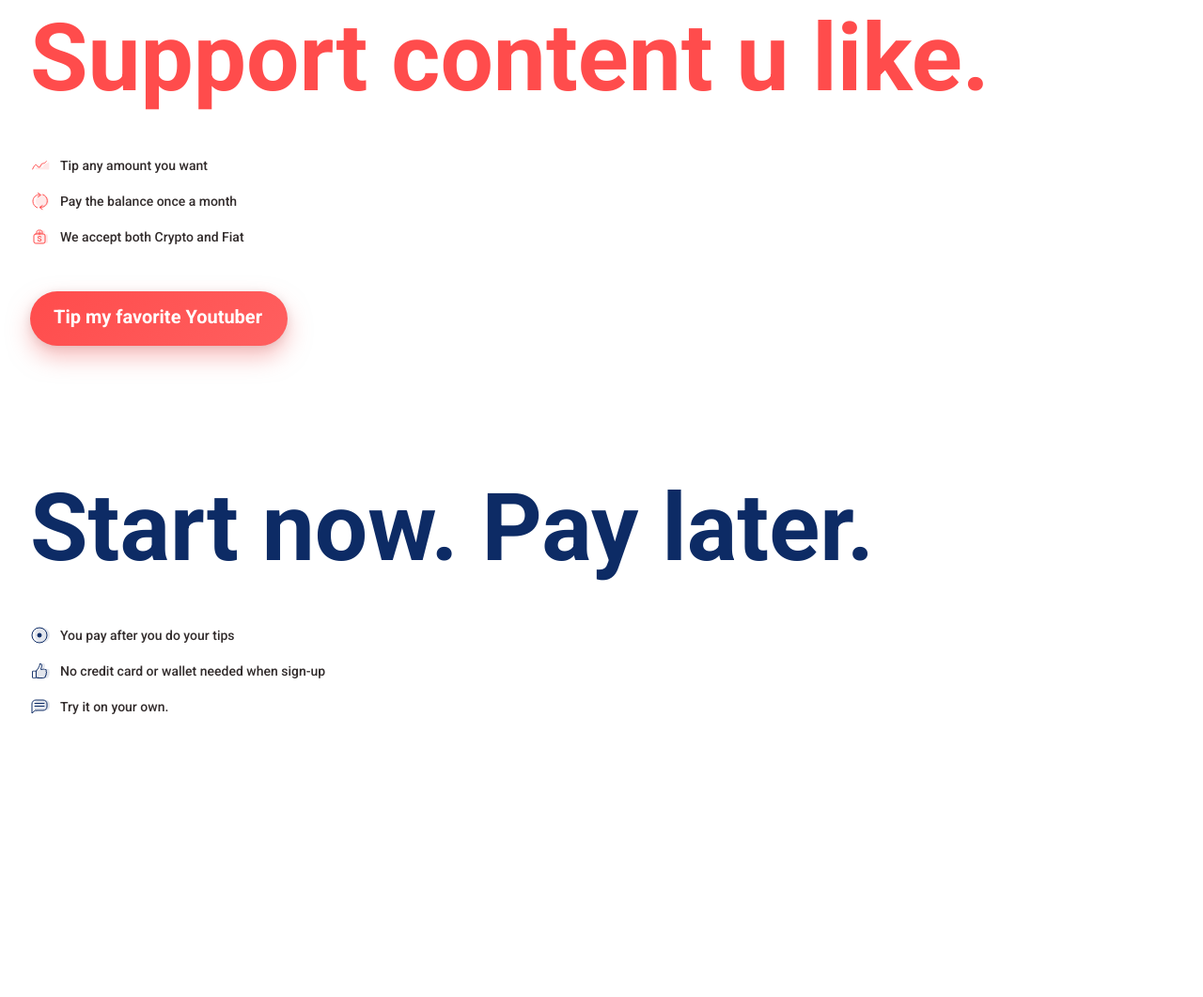
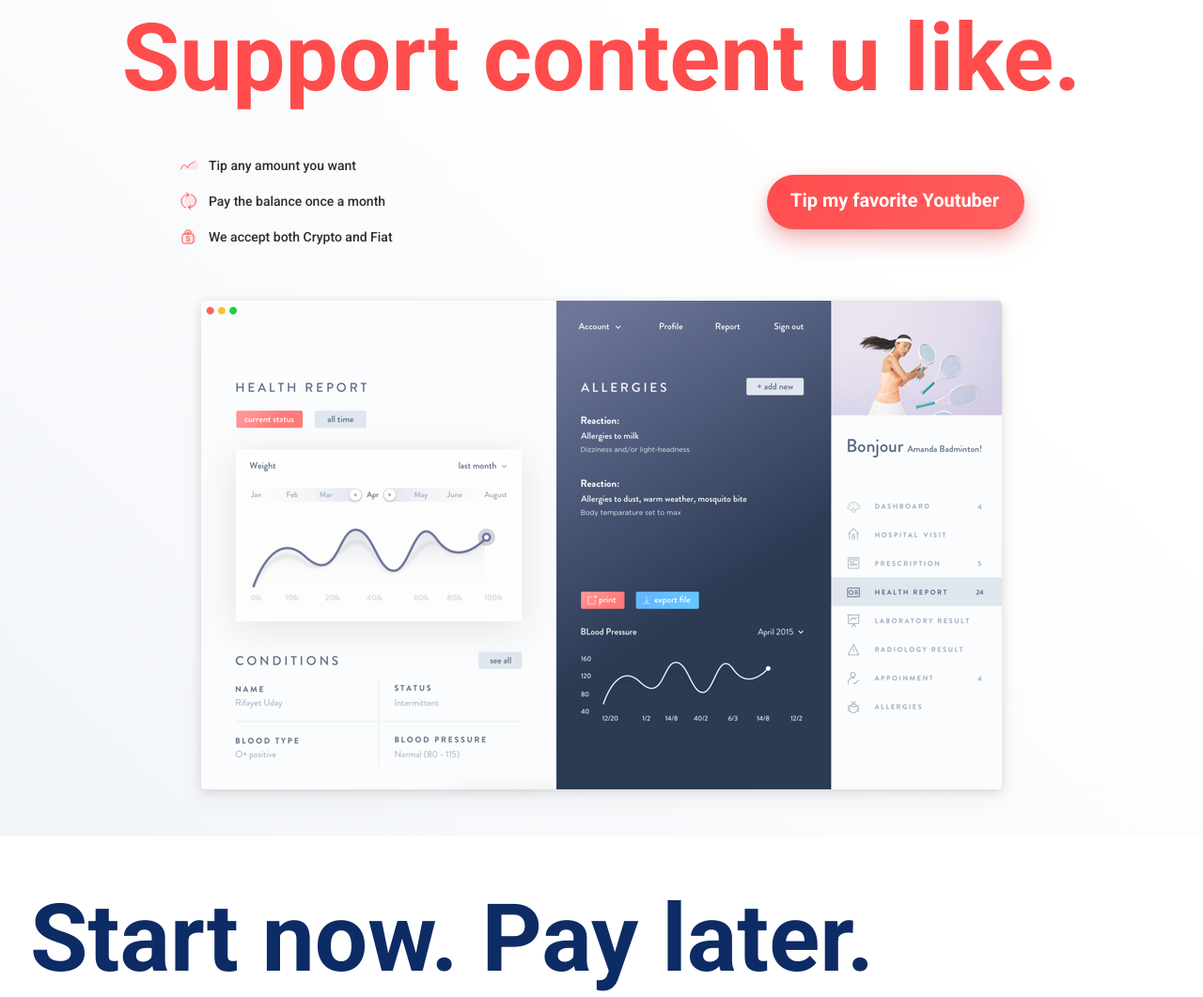
Before and after one commit to lucker14-zz/utip, a plain HTML site: page src/index.html in a window 1280 px wide. Shown: the part 2110-3171 px from the top of the page at 94% size. Before the commit the page ends 3063 px from the top, so only its background shows below. Drawn offline with Linux system fonts and the light colour scheme; files that its build step writes are made by us from their sources; a script that the page names is missing.

Commit message:
how section ready for desktop

```diff
--- a/build/main.css
+++ b/build/main.css
@@ -111,6 +111,104 @@ div.container--outer.hero div.container--inner div.image-content div.image--pew
   border-radius: 4px;
 }
 
+div.container--outer.how {
+  background-image: -webkit-linear-gradient(226deg, #fff 30%, #f2f5f9 100%);
+  background-image: -moz-linear-gradient(226deg, #fff 30%, #f2f5f9 100%);
+  background-image: -o-linear-gradient(226deg, #fff 30%, #f2f5f9 100%);
+  background-image: -ms-linear-gradient(226deg, #fff 30%, #f2f5f9 100%);
+  background-image: linear-gradient(224deg, #fff 30%, #f2f5f9 100%);
+}
+div.container--outer.how div.container--inner div.text-content {
+  width: 100%;
+  -webkit-box-align: center;
+  -moz-box-align: center;
+  -o-box-align: center;
+  -ms-flex-align: center;
+  -webkit-align-items: center;
+  align-items: center;
+  -webkit-box-pack: center;
+  -moz-box-pack: center;
+  -o-box-pack: center;
+  -ms-flex-pack: center;
+  -webkit-justify-content: center;
+  justify-content: center;
+  display: -webkit-box;
+  display: -moz-box;
+  display: -webkit-flex;
+  display: -ms-flexbox;
+  display: box;
+  display: flex;
+}
+div.container--outer.how div.container--inner div.text-content h2 {
+  width: 100%;
+  text-align: center;
+}
+div.container--outer.how div.container--inner div.text-content div.row-container {
+  -webkit-box-orient: horizontal;
+  -moz-box-orient: horizontal;
+  -o-box-orient: horizontal;
+  -webkit-box-lines: multiple;
+  -moz-box-lines: multiple;
+  -o-box-lines: multiple;
+  -webkit-flex-flow: row wrap;
+  -ms-flex-flow: row wrap;
+  flex-flow: row wrap;
+  -webkit-box-pack: justify;
+  -moz-box-pack: justify;
+  -o-box-pack: justify;
+  -ms-flex-pack: justify;
+  -webkit-justify-content: space-between;
+  justify-content: space-between;
+  -webkit-box-align: center;
+  -moz-box-align: center;
+  -o-box-align: center;
+  -ms-flex-align: center;
+  -webkit-align-items: center;
+  align-items: center;
+  width: 900px;
+  margin-bottom: 40px;
+}
+div.container--outer.how div.container--inner div.text-content div.row-container button.btn {
+  margin-top: -17px;
+}
+div.container--outer.how div.container--inner div.image-content {
+  width: 100%;
+  display: -webkit-box;
+  display: -moz-box;
+  display: -webkit-flex;
+  display: -ms-flexbox;
+  display: box;
+  display: flex;
+  -webkit-box-orient: horizontal;
+  -moz-box-orient: horizontal;
+  -o-box-orient: horizontal;
+  -webkit-box-lines: multiple;
+  -moz-box-lines: multiple;
+  -o-box-lines: multiple;
+  -webkit-flex-flow: row wrap;
+  -ms-flex-flow: row wrap;
+  flex-flow: row wrap;
+  -webkit-box-pack: center;
+  -moz-box-pack: center;
+  -o-box-pack: center;
+  -ms-flex-pack: center;
+  -webkit-justify-content: center;
+  justify-content: center;
+  -webkit-box-align: center;
+  -moz-box-align: center;
+  -o-box-align: center;
+  -ms-flex-align: center;
+  -webkit-align-items: center;
+  align-items: center;
+}
+div.container--outer.how div.container--inner div.image-content div.image--app {
+  -webkit-box-shadow: 0 2px 10px 0 rgba(157,139,139,0.29), 0 12px 24px 0 rgba(53,53,53,0.05);
+  box-shadow: 0 2px 10px 0 rgba(157,139,139,0.29), 0 12px 24px 0 rgba(53,53,53,0.05);
+  border-radius: 4px;
+  background-image: url("assets/app.png");
+  width: 852px;
+  height: 520px;
+}
 
 div.icon-box {
   -webkit-box-orient: vertical;
--- a/src/index.html
+++ b/src/index.html
@@ -35,7 +35,7 @@
     <div class="container container--outer what">
         <div class="container container--inner">
             <div class="text-content">
-                <h1 class="blue">Funny? Useful? Leave a tip</h1>
+                <h2 class="blue">Funny? Useful? Leave a tip</h2>
                 <div class="container icon-box">
                     <div class="container icon-box__line">
                         <div class="icon icon--target"></div>
@@ -60,7 +60,8 @@
     <div class="container container--outer how">
         <div class="container container--inner">
             <div class="text-content">
-                <h1>Support content u like.</h1>
+                <h2>Support content u like.</h2>
+                <div class="container row-container">
                     <div class="container icon-box">
                         <div class="container icon-box__line">
                             <div class="icon icon--graph"></div>
@@ -77,13 +78,16 @@
                     </div>
                     <button class="btn"><p>Tip my favorite Youtuber</p></button>
                 </div>
-            <div class="image-content"></div>
+            </div>
+            <div class="image-content">
+                <div class="image image--app"></div>
+            </div>
         </div>
     </div>
     <div class="container container--outer signup">
         <div class="container container--inner">
             <div class="text-content">
-                <h1 class="blue">Start now. Pay later.</h1>
+                <h2 class="blue">Start now. Pay later.</h2>
                 <div class="container icon-box">
                     <div class="container icon-box__line">
                         <div class="icon icon--target"></div>
--- a/src/styles/how.styl
+++ b/src/styles/how.styl
@@ -0,0 +1,35 @@
+div.container--outer.how
+    background-image linear-gradient(224deg, #FFFFFF 30%, #F2F5F9 100%)
+    div.container--inner
+        div.text-content
+            width 100%
+            align-items: center;
+            justify-content: center;
+            display: flex;
+
+            h2
+                width 100%
+                text-align center
+
+            div.row-container
+                flex-flow row wrap
+                justify-content space-between
+                align-items center
+                width 900px
+                margin-bottom 40px
+
+                button.btn
+                    margin-top -17px
+
+        div.image-content
+            width 100%
+            display flex
+            flex-flow row wrap
+            justify-content center
+            align-items center
+            div.image--app
+                box-shadow 0 2px 10px 0 rgba(157,139,139,0.29), 0 12px 24px 0 rgba(53,53,53,0.05)
+                border-radius 4px
+                background-image url('assets/app.png')
+                width 852px
+                height 520px
```
Also changed, not shown: build/index.html (+8 -4 lines), build/main.min.css. Lines whose indentation alone changed are shown as unchanged.
